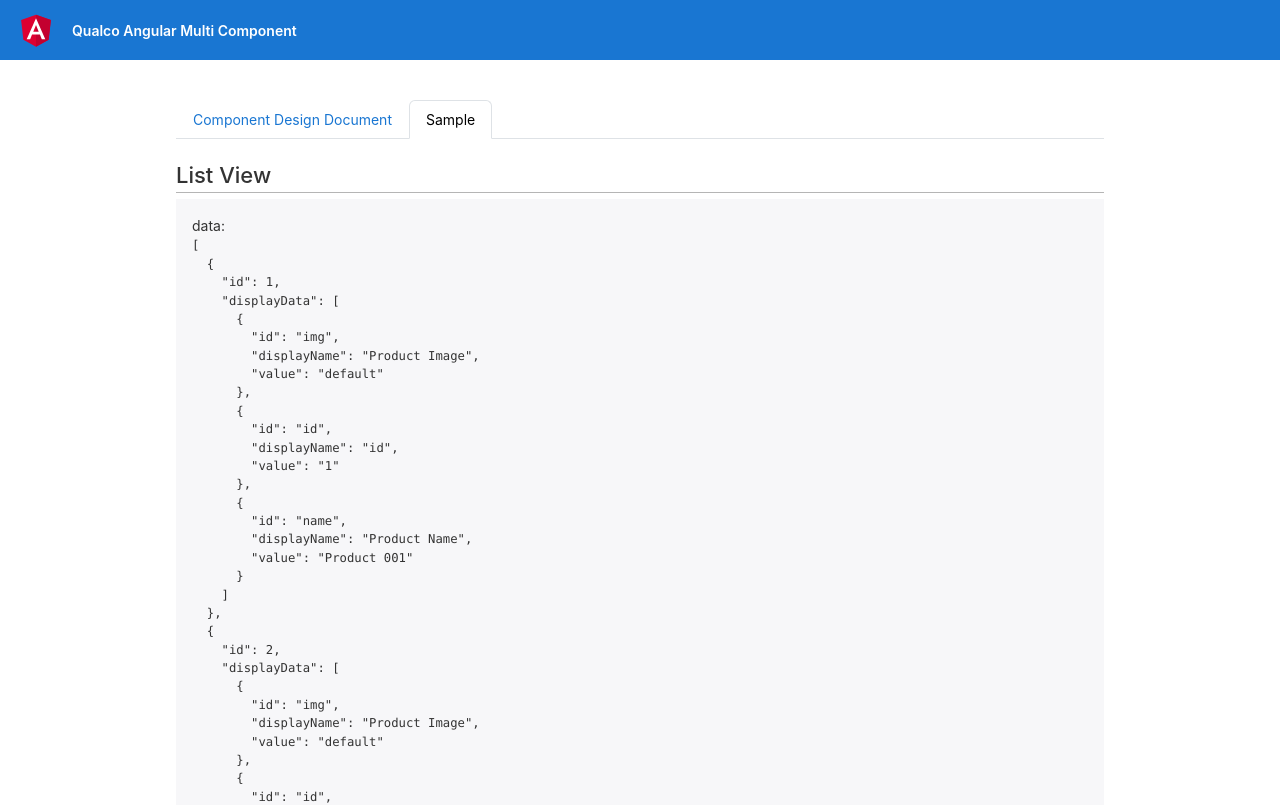
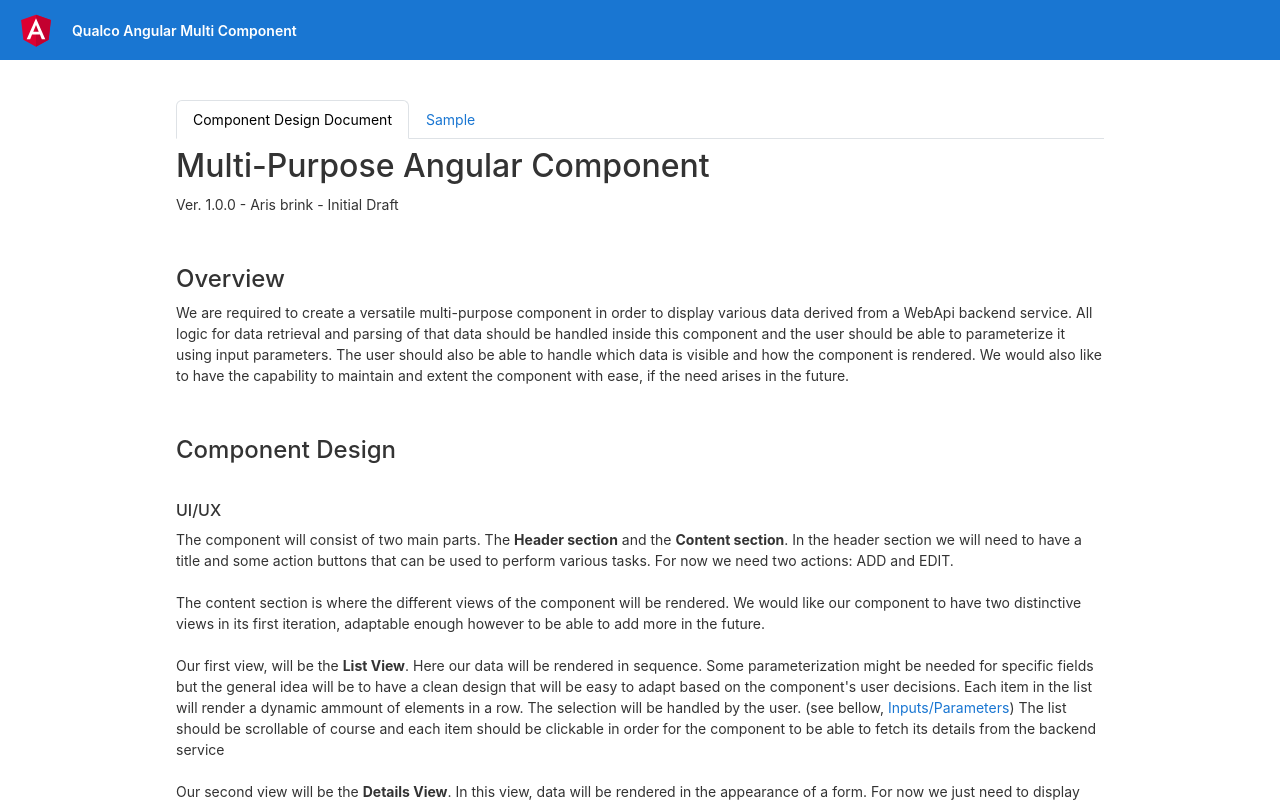
Before and after one commit to aribrink/multipurpose, an Angular app: page / in a window 1280 px wide. Shown: the top 805 px of the page. Built offline with nearby package versions, Linux system fonts and the light colour scheme.

Commit message:
new diagram

```diff
--- a/src/app/app.component.ts
+++ b/src/app/app.component.ts
@@ -7,7 +7,7 @@ import { Component, OnInit } from '@angular/core';
 })
 export class AppComponent implements OnInit {
 
-  page: number = 1;
+  page: number = 0;
 
   ngOnInit(): void {
 
```
Also changed, not shown: src/assets/component-architecture.png.
